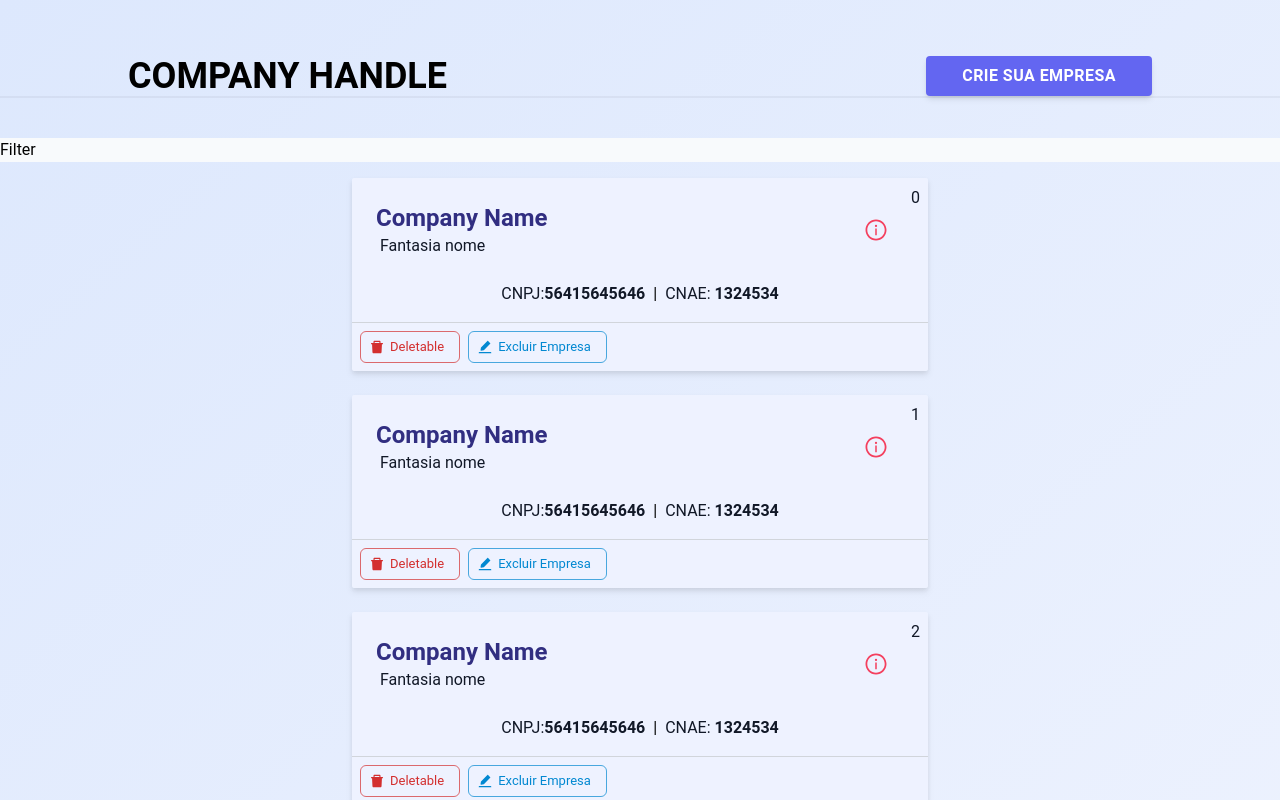
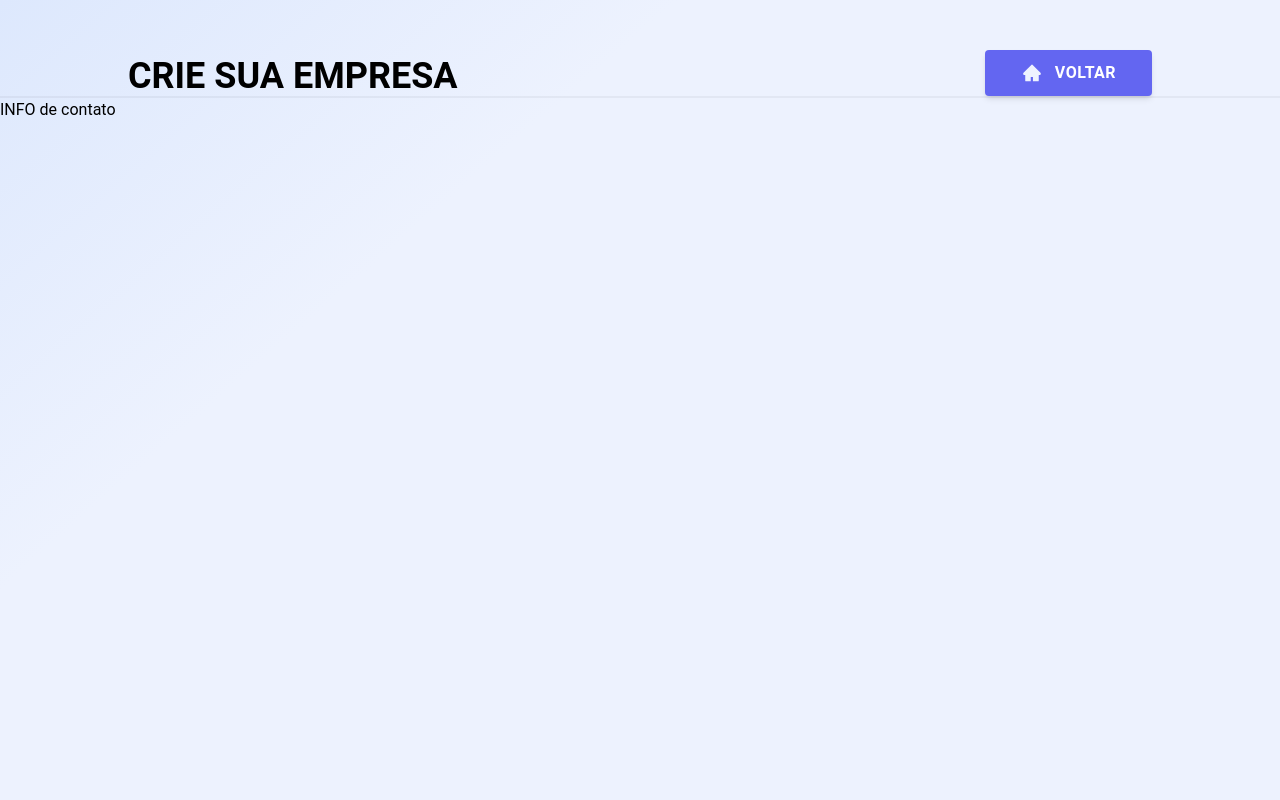
Before and after one commit to kelwinv/company-handle-frontend, a React (Vite) app: page /create-company in a window 1280 px wide. Shown: the top 800 px of the page. Built offline with nearby package versions, Linux system fonts and the light colour scheme.

Commit message:
feat(route)

```diff
--- a/package.json
+++ b/package.json
@@ -16,7 +16,8 @@
     "@mui/material": "^5.14.2",
     "react": "^18.2.0",
     "react-dom": "^18.2.0",
-    "react-icons": "^4.10.1"
+    "react-icons": "^4.10.1",
+    "react-router-dom": "^6.14.2"
   },
   "devDependencies": {
     "@types/react": "^18.2.15",
--- a/src/App.tsx
+++ b/src/App.tsx
@@ -1,11 +1,16 @@
+import { BrowserRouter, Route, Routes } from "react-router-dom";
 import "./App.css";
 import { Home } from "./page/Home";
+import { CreateCompany } from "./page/CreateCompany";
 
 function App() {
   return (
-    <>
-      <Home />
-    </>
+    <BrowserRouter>
+      <Routes>
+        <Route Component={Home} path="/" />
+        <Route Component={CreateCompany} path="/create-company" />
+      </Routes>
+    </BrowserRouter>
   );
 }
 
--- /dev/null
+++ b/src/components/DefaultHeader.tsx
@@ -0,0 +1,45 @@
+import { Button, IconButton } from "@mui/material";
+import { useNavigate } from "react-router-dom";
+import { IconType } from "react-icons";
+
+const DefaultHeader = ({
+  pageName,
+  redirect,
+  ButtonIcon,
+}: {
+  pageName?: string;
+  redirect: { path: string; text: string };
+  ButtonIcon?: IconType;
+}) => {
+  const navigate = useNavigate();
+
+  return (
+    <header className="border-b-2 border-[#2422310d]">
+      <div className="m-auto h-32 w-full max-w-full md:h-24 md:max-w-[80vw]">
+        <div className="flex h-full flex-col justify-between align-bottom md:flex-row">
+          <h1 className="mx-auto mt-8 w-min whitespace-nowrap text-4xl font-bold uppercase md:mx-0 md:mt-auto">
+            {pageName ?? "Company Handle"}
+          </h1>
+          <div className="mx-auto mt-0 max-w-[90vw] md:mx-0 md:mt-auto md:max-w-full">
+            <Button
+              variant="contained"
+              className="bg-indigo-500 px-9 py-2 text-base font-bold shadow-md"
+              onClick={() => navigate(redirect.path)}
+              startIcon={
+                ButtonIcon ? (
+                  <IconButton aria-label="button icon" size="small">
+                    <ButtonIcon className="fill-indigo-50" />
+                  </IconButton>
+                ) : null
+              }
+            >
+              {redirect.text}
+            </Button>
+          </div>
+        </div>
+      </div>
+    </header>
+  );
+};
+
+export { DefaultHeader };
--- /dev/null
+++ b/src/page/CreateCompany.tsx
@@ -0,0 +1,17 @@
+import { AiFillHome } from "react-icons/ai";
+import { DefaultHeader } from "../components/DefaultHeader";
+
+const CreateCompany = () => {
+  return (
+    <div className="flex min-h-full w-full flex-col bg-home">
+      <DefaultHeader
+        pageName="crie sua empresa"
+        redirect={{ path: "/", text: "Voltar" }}
+        ButtonIcon={AiFillHome}
+      />
+      <footer className="h-24 w-full">INFO de contato</footer>
+    </div>
+  );
+};
+
+export { CreateCompany };
--- a/src/page/Home.tsx
+++ b/src/page/Home.tsx
@@ -1,5 +1,6 @@
-import Button from "@mui/material/Button";
+import { AiFillHome } from "react-icons/ai";
 import { CompanyList } from "../components/CompanyList";
+import { DefaultHeader } from "../components/DefaultHeader";
 
 const Home = () => {
   const companies = [...new Array(25)].map(() => ({
@@ -9,24 +10,15 @@ const Home = () => {
     companyName: "Company Name",
     tradingName: "Fantasia nome",
   }));
-
   return (
     <div className="flex min-h-full w-full flex-col bg-home">
-      <header className="border-b-2 border-[#2422310d]">
-        <div className="m-auto h-24 w-full max-w-[80vw]">
-          <div className="flex h-full flex-col justify-center align-bottom md:flex-row md:justify-between">
-            <h1 className="mx-auto mt-auto w-min whitespace-nowrap text-4xl font-bold uppercase md:mx-0">
-              Company Handle
-            </h1>
-            <Button
-              variant="contained"
-              className="mt-auto bg-indigo-500 px-9 py-2 text-base font-bold shadow-md"
-            >
-              crie sua empresa
-            </Button>
-          </div>
-        </div>
-      </header>
+      <DefaultHeader
+        pageName="home"
+        redirect={{
+          path: "/create-company",
+          text: "crie sua empresa",
+        }}
+      />
       <main className="flex-1 py-10 duration-300 ease-in">
         {/* <section className="h-[calc(50vh-6rem)]"></section> */}
         <div className=" mb-4 bg-slate-50">Filter</div>
```
Also changed, not shown: vite.config.ts.timestamp-1690691832644-2217ea314900a.mjs (added, +10 -0 lines), 1 other file (tests, documents, lock files or other folders).
